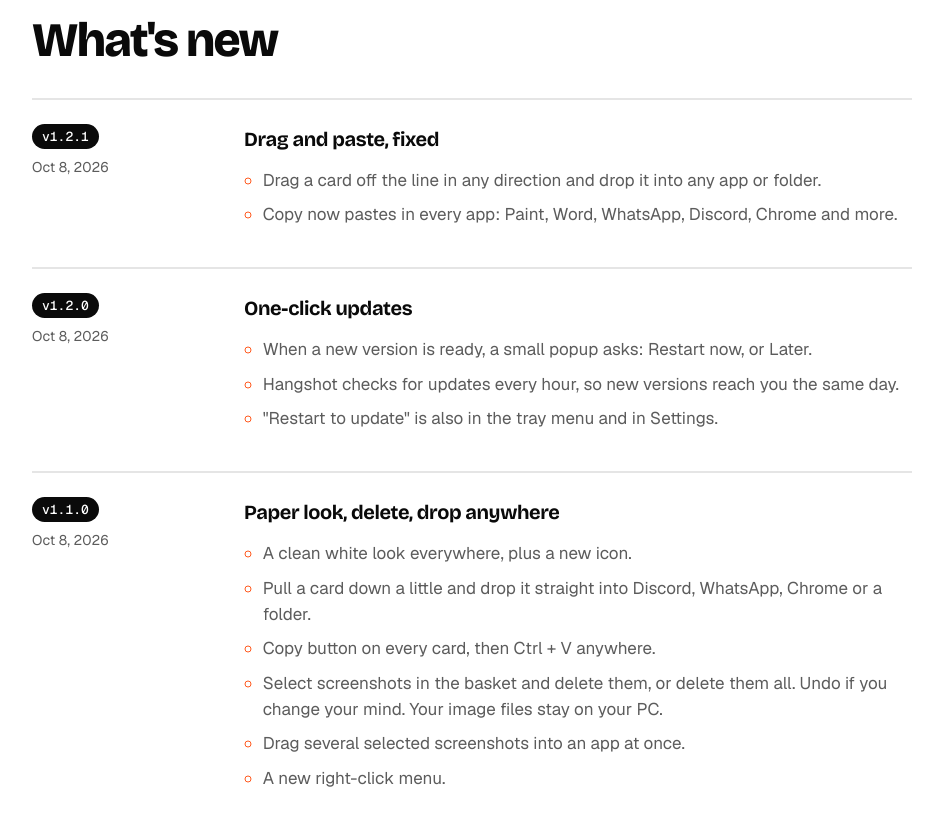
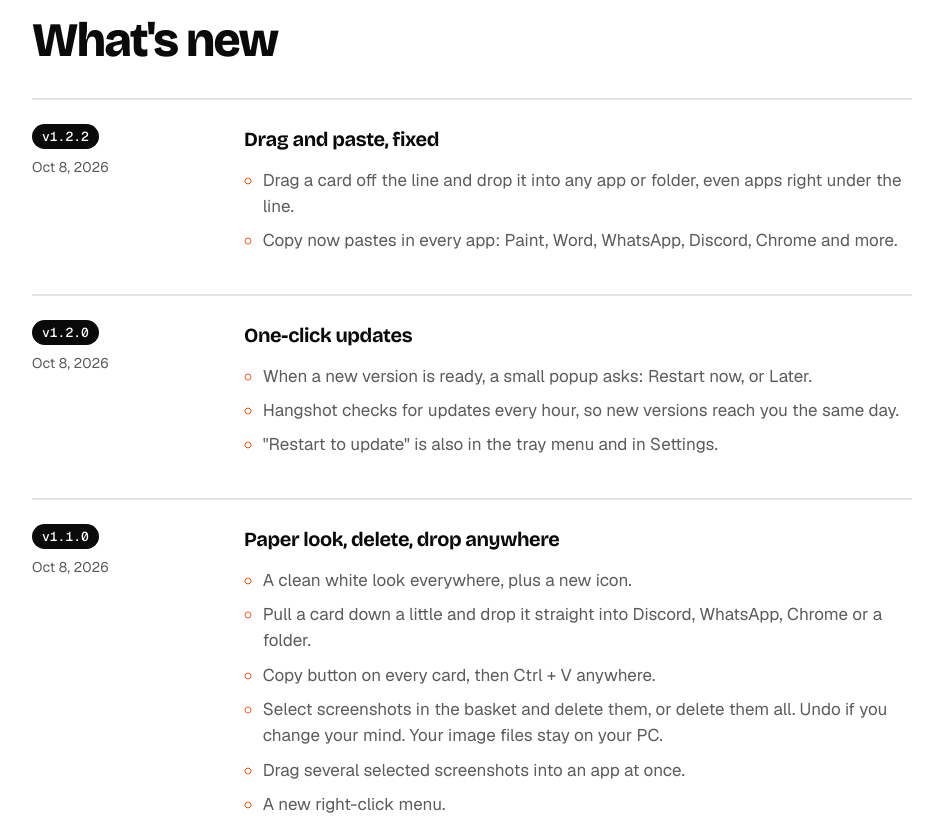
Before and after one commit to deeprajdev/hangshot, a plain HTML site: page docs/index.html in a window 1280 px wide. Shown: the part 2484-3312 px from the top of the page, without its empty margins (18-961 px from the left). Drawn offline with nearby package versions, Linux system fonts and the light colour scheme; no server answers.

Commit message:
Website: v1.2.2 changelog
Co-Authored-By: Claude Opus 5.5 <noreply@anthropic.com>
Claude-Session: https://claude.ai/code/session_0134HrA9uy2HcPYExU4reVE2

```diff
--- a/docs/index.html
+++ b/docs/index.html
@@ -357,11 +357,11 @@ footer b, footer a { color: var(--fg); }
       <h2 id="changelog-title">What's new</h2>
       <ol class="log">
         <li>
-          <div class="when"><span class="ver">v1.2.1</span><time datetime="2026-10-08">Oct 8, 2026</time></div>
+          <div class="when"><span class="ver">v1.2.2</span><time datetime="2026-10-08">Oct 8, 2026</time></div>
           <div class="what">
             <h3>Drag and paste, fixed</h3>
             <ul>
-              <li>Drag a card off the line in any direction and drop it into any app or folder.</li>
+              <li>Drag a card off the line and drop it into any app or folder, even apps right under the line.</li>
               <li>Copy now pastes in every app: Paint, Word, WhatsApp, Discord, Chrome and more.</li>
             </ul>
           </div>
```
